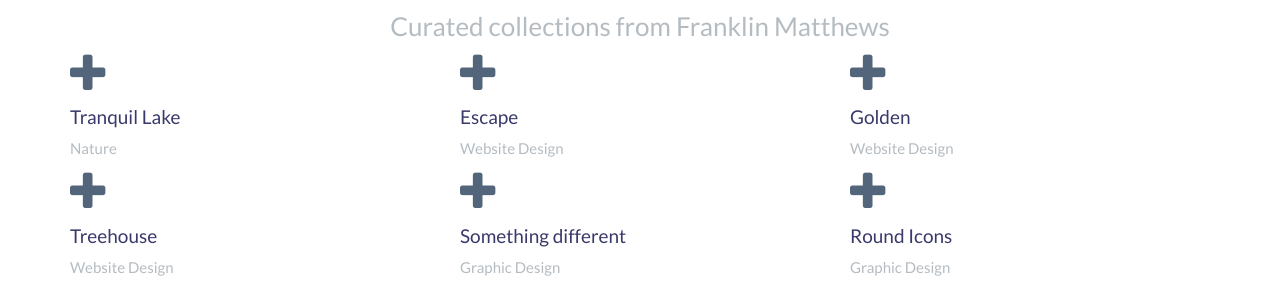
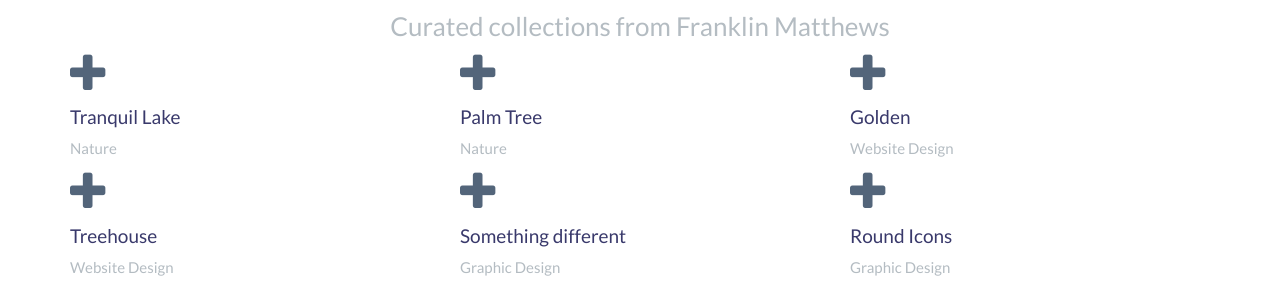
Before and after one commit to franklinmatthews/franklinmatthews.github.io, a Jekyll site: the page built from _posts/2014-07-17-project-2.markdown, in a window 1280 px wide. Shown: the part 151-440 px from the top of the page. Built offline with Jekyll 4.4.1, drawn with Linux system fonts in a browser that asks for light colours; some web fonts are replaced; part of the change alters nothing that is shown.

```diff
--- a/_posts/2014-07-17-project-2.markdown
+++ b/_posts/2014-07-17-project-2.markdown
@@ -1,15 +1,15 @@
 ---
-title: Escape
-subtitle: Website Design
+title: Palm Tree
+subtitle: Nature
 layout: default
 modal-id: 2
 date: 2014-07-17
-img: escape.png
-thumbnail: escape-thumbnail.png
+img: palmtree-portfolio.jpg
+thumbnail: palmtree-thumbnail.jpg
 alt: image-alt
 project-date: April 2014
 client: Start Bootstrap
 category: Web Development
-description: Lorem ipsum dolor sit amet, usu cu alterum nominavi lobortis. At duo novum diceret. Tantas apeirian vix et, usu sanctus postulant inciderint ut, populo diceret necessitatibus in vim. Cu eum dicam feugiat noluisse.
+description: Study of a Florida palm tree
 
 ---
```
